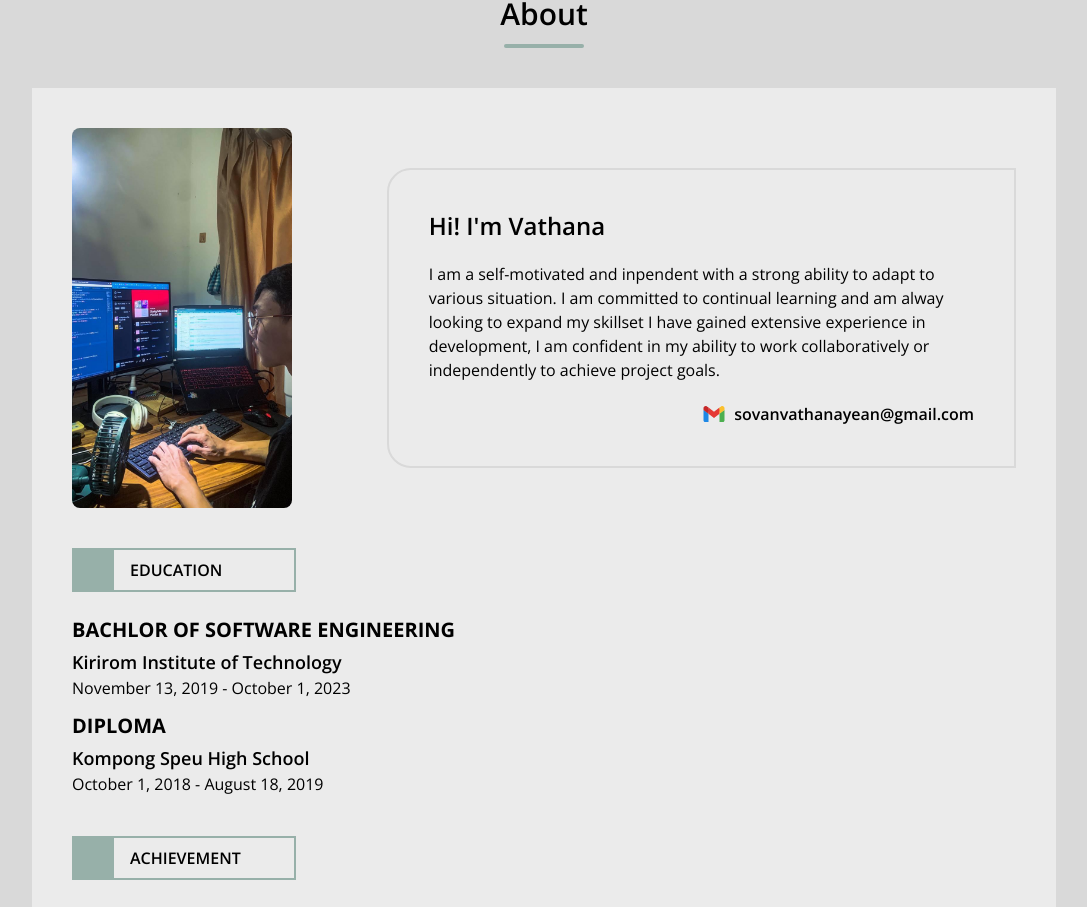
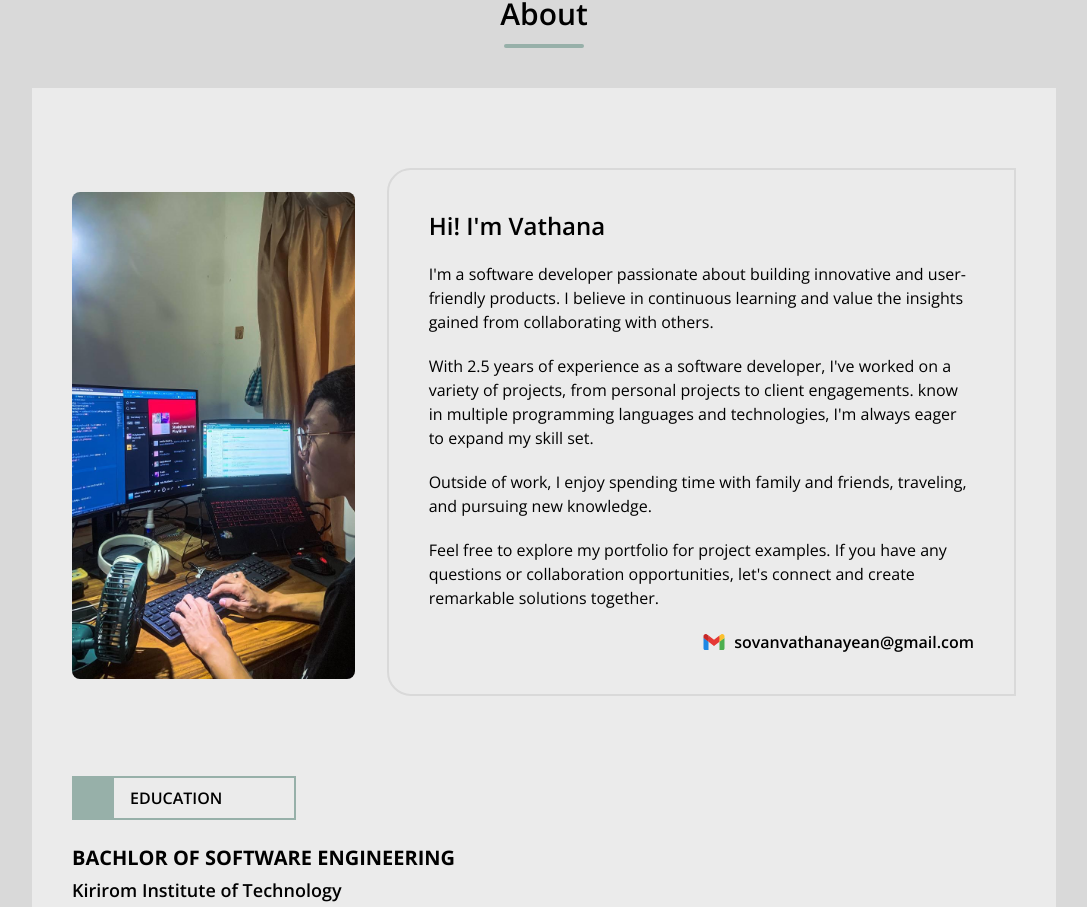
Before and after one commit to Yeansovanvathana/Portfolio_V2, a Next.js app: page / in a window 1280 px wide. Shown: the part 4415-5322 px from the top of the page, without its empty margins (96-1183 px from the left). Built offline with nearby package versions, Linux system fonts and the light colour scheme.

Commit message:
Update about me

```diff
--- a/components/About.jsx
+++ b/components/About.jsx
@@ -19,19 +19,31 @@ export const About = () => {
               alt=""
               width={300}
               height={300}
-              className="w-[50%] md:w-[70%]"
+              className="w-[50%] md:w-[90%] md:h-[80%] md:my-16"
             />
-            <div className="my-10 space-y-5 md:p-3 lg:p-10 lg:border-primary-100 md:border-2 rounded-l-3xl md:col-span-2 ">
+            <div className="my-10 space-y-5 md:p-3 lg:p-10 md:border-primary-100 md:border-2 rounded-l-3xl md:col-span-2 ">
               <h3 className="text-2xl lg:text-2xl font-semibold">
                 Hi! I'm Vathana
               </h3>
               <p className="text-base">
-                I am a self-motivated and inpendent with a strong ability to
-                adapt to various situation. I am committed to continual learning
-                and am alway looking to expand my skillset I have gained
-                extensive experience in development, I am confident in my
-                ability to work collaboratively or independently to achieve
-                project goals.{" "}
+                I'm a software developer passionate about building innovative
+                and user-friendly products. I believe in continuous learning and
+                value the insights gained from collaborating with others.
+              </p>
+              <p className="text-base">
+                With 2.5 years of experience as a software developer, I've
+                worked on a variety of projects, from personal projects to
+                client engagements. know in multiple programming languages and
+                technologies, I'm always eager to expand my skill set.
+              </p>
+              <p className="text-base">
+                Outside of work, I enjoy spending time with family and friends,
+                traveling, and pursuing new knowledge.
+              </p>
+              <p className="text-base">
+                Feel free to explore my portfolio for project examples. If you
+                have any questions or collaboration opportunities, let's connect
+                and create remarkable solutions together.
               </p>
               <div className="flex space-x-2 items-center md:justify-end">
                 <Image
--- a/components/Page.jsx
+++ b/components/Page.jsx
@@ -15,7 +15,7 @@ export const Page = () => {
   return (
     <section
       id="home"
-      className="mt-10 md:mt-0 md:h-full w-full flex justify-center items-center pt-10 md:pt-44 md:pb-10 "
+      className="mt-10 md:mt-0 md:h-full w-full flex justify-center items-center pt-20 md:pt-44 md:pb-10 "
     >
       <div className="flex-col justify-center items-center w-full space-y-10">
         <div className="lg:flex md:flex justify-between max-w-screen-xl mx-auto z-20 lg:px-20">
```
